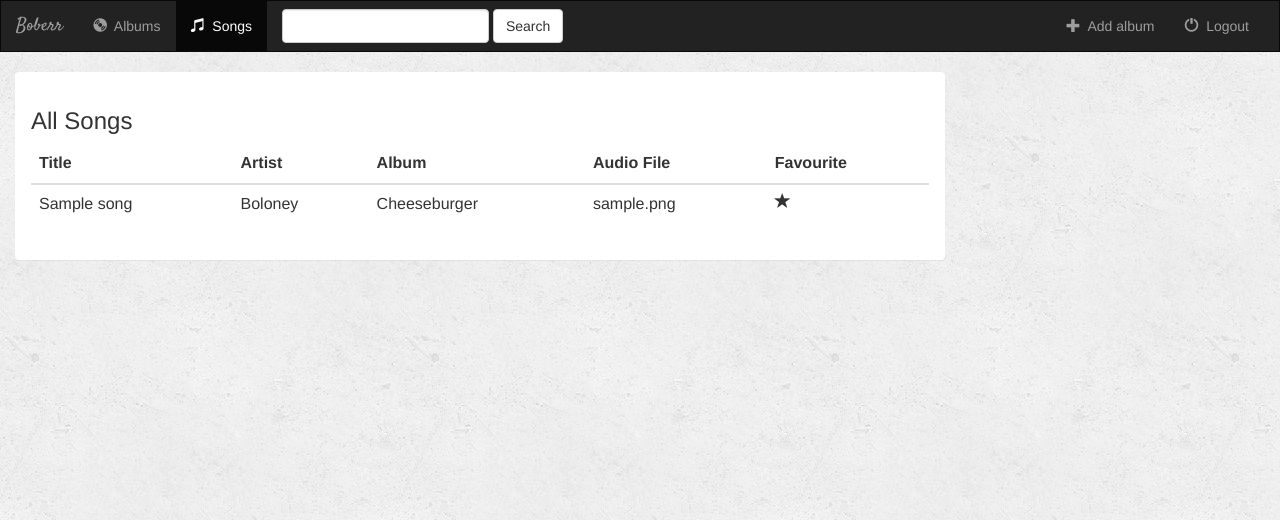
After one commit to boberstarosta/yt_django_tutorial, a Django app: page /music/songs/ in a window 1280 px wide. The commit adds this page. Shown: the top 520 px of the page. Run offline with Django 3.2, Linux system fonts and the light colour scheme; data comes from the database, SQL or seed files in the repository; tables that the repository leaves empty hold one stand-in row (values such as "Sample post"); some libraries are stand-ins or nearby versions.

Commit message:
Added song list view

```diff
--- a/music/templates/music/base.html
+++ b/music/templates/music/base.html
@@ -30,13 +30,13 @@
             <!-- Items -->
             <div class="collapse navbar-collapse" id="topNavBar">
                 <ul class="nav navbar-nav">
-                    <li class="active">
+                    <li class="{% block index_active %}{% endblock %}">
                         <a href="{% url 'music:index' %}">
                             <span class="glyphicon glyphicon-cd" aria-hidden="true"></span>&nbsp; Albums
                         </a>
                     </li>
-                    <li class="">
-                        <a href="#">
+                    <li class="{% block songs_active %}{% endblock %}">
+                        <a href="{% url 'music:songs' %}">
                             <span class="glyphicon glyphicon-music" aria-hidden="true"></span>&nbsp; Songs
                         </a>
                     </li>
--- a/music/templates/music/index.html
+++ b/music/templates/music/index.html
@@ -1,4 +1,6 @@
 {% extends 'music/base.html' %}
+
+{% block index_active %}active{% endblock %}
 
 {% block body %}
 <div class="container-fluid">
--- /dev/null
+++ b/music/templates/music/songs.html
@@ -0,0 +1,49 @@
+{% extends 'music/base.html' %}
+
+{% block songs_active %}active{% endblock %}
+
+{% block body %}
+<div class="container-fluid">
+
+    <div class="row">
+        <div class="col-md-9">
+
+            <div class="panel panel-i">
+                <div class="panel-body">
+
+                    <h3>All Songs</h3>
+
+                    <table class="table">
+                        <thead>
+                        <tr>
+                            <th>Title</th>
+                            <th>Artist</th>
+                            <th>Album</th>
+                            <th>Audio File</th>
+                            <th>Favourite</th>
+                        </tr>
+                        </thead>
+                        <tbody>
+                        {% for song in all_songs %}
+                            <tr>
+                                <td>{{ song.song_title }}</td>
+                                <td>{{ song.album.artist }}</td>
+                                <td>{{ song.album.album_title }}</td>
+                                <td>{{ song.file_type }}</td>
+                                <td>
+                                    {% if song.is_favourite %}
+                                        <span class="glyphicon glyphicon-star"></span>
+                                    {% endif %}
+                                </td>
+                            </tr>
+                        {% endfor %}
+                        </tbody>
+                    </table>
+                </div>
+            </div>
+
+        </div>
+    </div>
+
+</div>
+{% endblock %}
--- a/music/urls.py
+++ b/music/urls.py
@@ -12,4 +12,5 @@ urlpatterns = [
     path('album/<int:pk>/delete', views.AlbumDelete.as_view(), name='album_delete'),
     path('register/', views.UserFormView.as_view(), name='register'),
     path('logout/', views.logout, name='logout'),
+    path('songs/', views.SongListView.as_view(), name='songs'),
 ]
--- a/music/views.py
+++ b/music/views.py
@@ -5,7 +5,7 @@ from django.views import generic
 from django.views.generic import View
 from django.views.generic.edit import CreateView, UpdateView, DeleteView
 from .forms import UserForm
-from .models import Album
+from .models import Album, Song
 
 
 class IndexView(generic.ListView):
@@ -72,3 +72,11 @@ class UserFormView(View):
 def logout(request):
     auth.logout(request)
     return redirect('music:index')
+
+
+class SongListView(generic.ListView):
+    template_name = 'music/songs.html'
+    context_object_name = 'all_songs'
+
+    def get_queryset(self):
+        return Song.objects.all()
```
